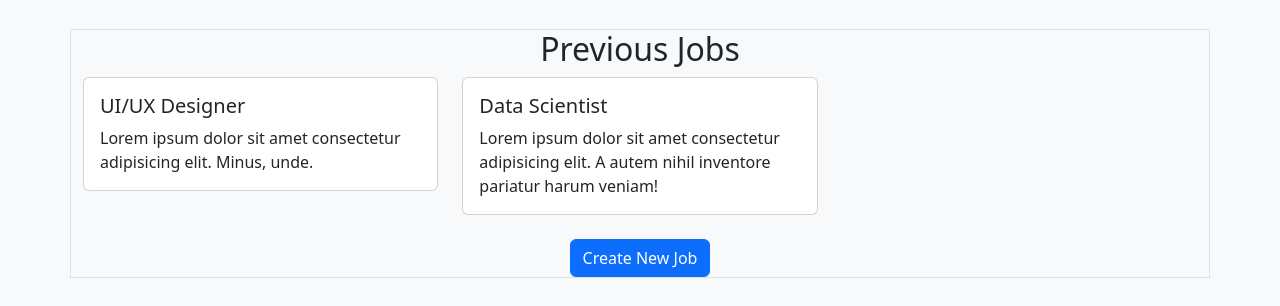
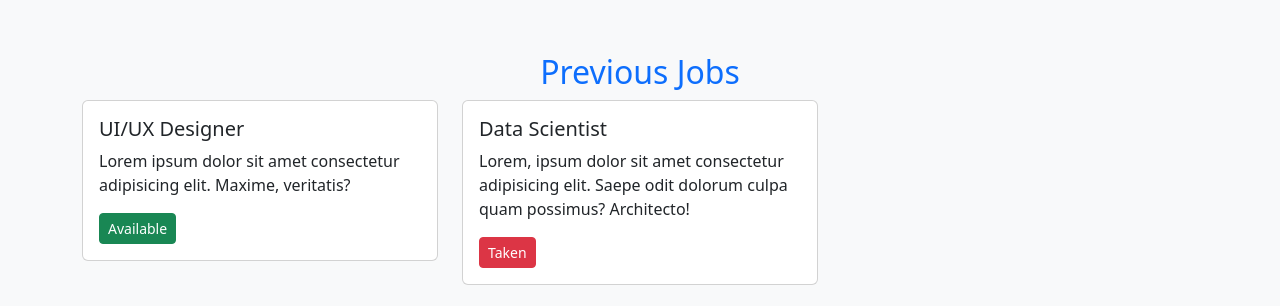
Before and after one commit to Hire-Hub/Company-Workplace, a plain HTML site: page Layout-5/components/index.html in a window 1280 px wide. Shown: the part 479-785 px from the top of the page. Drawn offline with nearby package versions, Linux system fonts and the light colour scheme.

Commit message:
Update index.html

```diff
--- a/Layout-5/components/index.html
+++ b/Layout-5/components/index.html
@@ -84,15 +84,16 @@
     </div>
 
       <!-- display all job posted and creates new ones -->
-    <div class="container border my-4">
-      <h2 class="text">Previous Jobs</h2>
+      <div class="container mt-5">
+        <h2 class="text text-primary">Previous Jobs</h2>
         <div class="row">
           <!-- Job Cards -->
           <div class="col-md-4">
             <div class="card mb-4">
               <div class="card-body">
                 <h5 class="card-title">UI/UX Designer</h5>
-              <p class="card-text">Lorem ipsum dolor sit amet consectetur adipisicing elit. Minus, unde.</p>
+                <p class="card-text">Lorem ipsum dolor sit amet consectetur adipisicing elit. Maxime, veritatis?</p>
+                <button class="btn btn-success btn-sm">Available</button>
               </div>
             </div>
           </div>
@@ -100,7 +101,8 @@
             <div class="card mb-4">
               <div class="card-body">
                 <h5 class="card-title">Data Scientist</h5>
-              <p class="card-text">Lorem ipsum dolor sit amet consectetur adipisicing elit. A autem nihil inventore pariatur harum veniam!</p>
+                <p class="card-text">Lorem, ipsum dolor sit amet consectetur adipisicing elit. Saepe odit dolorum culpa quam possimus? Architecto!</p>
+                <button class="btn btn-danger btn-sm">Taken</button>
               </div>
             </div>
           </div>
```
Lines whose indentation alone changed are shown as unchanged.
